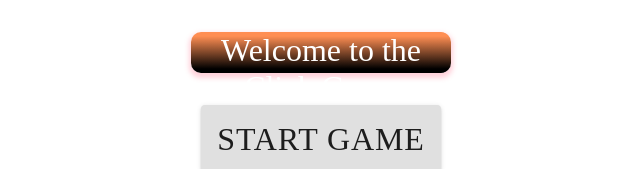
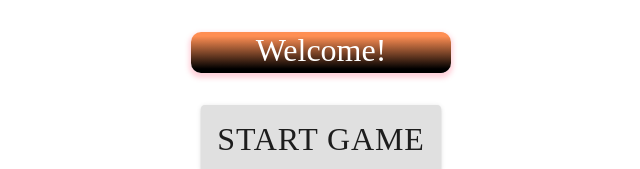
Before and after one commit to ToniMHeinonen/Koodarijahti, a React (Create React App) app in the folder frontend/: page / in a window 1280 px wide. Shown: the top 169 px of the page, without its empty margins (319-959 px from the left). Built offline with nearby package versions, Linux system fonts and the light colour scheme.

Commit message:
Modify App and AppController
- Change welcome text in App
- Change printing text of times clicked in AppController

```diff
--- a/frontend/src/App.js
+++ b/frontend/src/App.js
@@ -5,7 +5,7 @@ import {HeaderBg, BottomBg, MyButton} from './MyStyles.js'
 const URL = 'https://tranquil-depths-95164.herokuapp.com/'  // Heroku backend
 // const URL = 'http://localhost:8080' // Local backend
 const gameOverText = 'GAME OVER'
-const welcomeText = 'Welcome to the Click Game'
+const welcomeText = 'Welcome!'
 
 class App extends React.Component {
 
```
Also changed, not shown: 1 other file (tests, documents, lock files or other folders).
